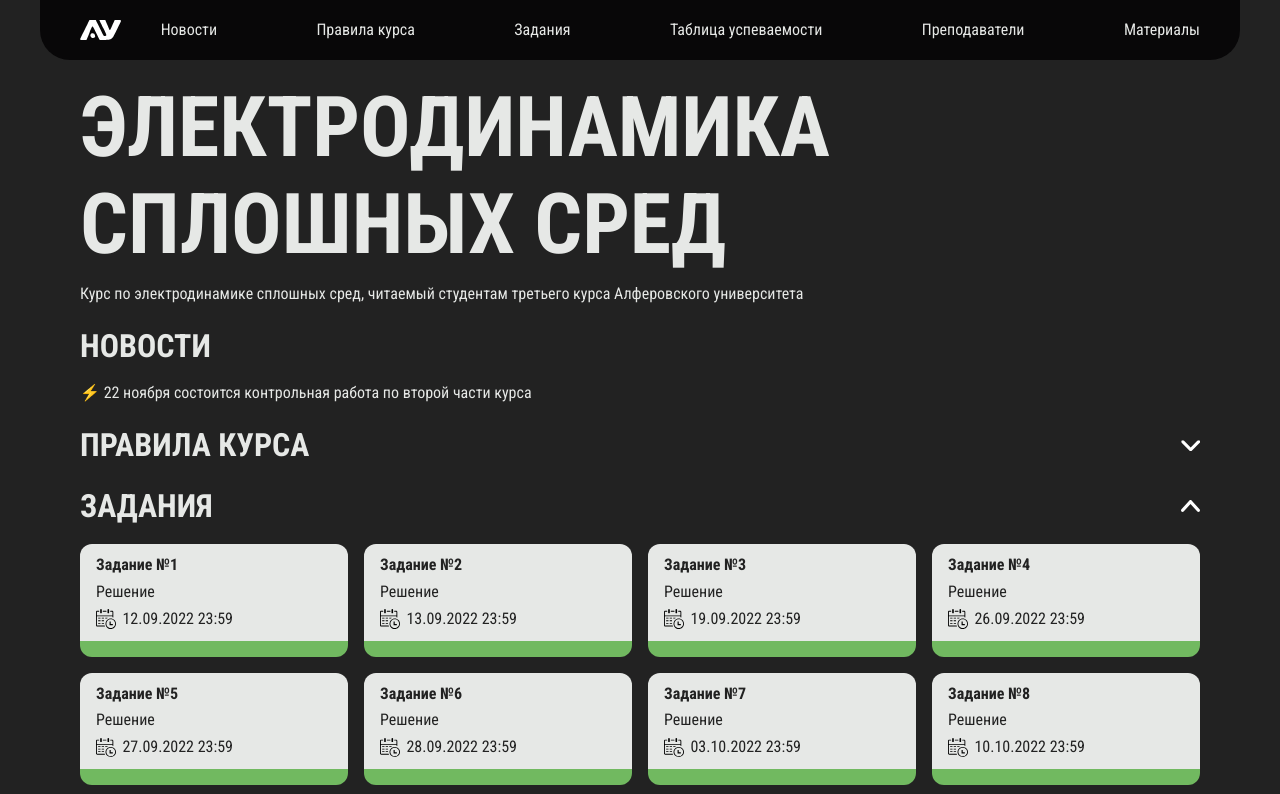
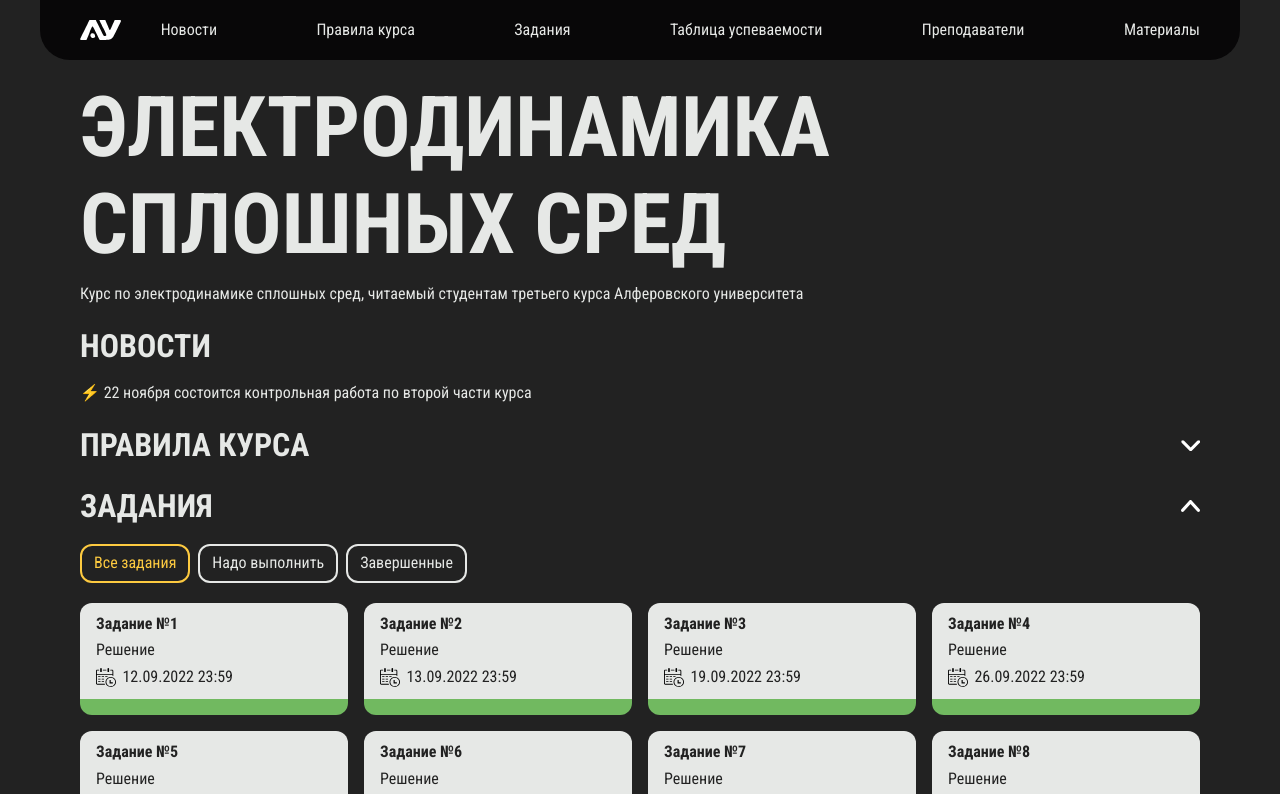
Before and after one commit to leppenen/ed_2022, a Vue app: page / in a window 1280 px wide. Shown: the top 794 px of the page. Built offline with nearby package versions, Linux system fonts and the light colour scheme.

Commit message:
tasks filters

```diff
--- a/src/components/tasks-block.vue
+++ b/src/components/tasks-block.vue
@@ -38,12 +38,17 @@ import solve15 from '@/assets/files/tasks/e15a.pdf'
 import solve16 from '@/assets/files/tasks/e16a.pdf'
 import solve_test1 from '@/assets/files/tasks/test1_sol.pdf'
 import TaskCard from './task-card.vue';
+import { computed, ref } from 'vue';
 
 export interface Task {
   taskName: string
   taskFilePath: string
   deadline: Date
   solutionFilePath: string
+}
+export interface Filter {
+  name: string
+  callback: (task: Task) => boolean
 }
 
 const createDate = (year: number, month: number, day: number, hour?: number, minute?: number) => {
@@ -183,6 +188,26 @@ const tasks: Task[] = [
     solutionFilePath: '',
   },
 ]
+
+const filters: Filter[] = [
+  {
+    name: 'Все задания',
+    callback: () => true
+  },
+  {
+    name: 'Надо выполнить',
+    callback: (task) => task.deadline > new Date()
+  },
+  {
+    name: 'Завершенные',
+    callback: (task) => task.deadline < new Date()
+  },
+]
+
+const activeFilterIndex = ref(0)
+const activeFilter = computed(() => filters[activeFilterIndex.value])
+
+const filteredTasks = computed(() => tasks.filter(activeFilter.value.callback))
 </script>
 
 <template>
@@ -191,9 +216,19 @@ const tasks: Task[] = [
     is-initially-shown
     title='Задания'
   >
+    <div :class='$style.filters'>
+      <button
+        v-for='(filter, index) in filters'
+        :key="index"
+        :class='[$style.filter, activeFilterIndex === index ? $style.activeFilter : undefined]'
+        @click='activeFilterIndex = index'
+      >
+        {{filter.name}}
+      </button>
+    </div>
     <div :class='$style.tasks'>
       <TaskCard
-        v-for="(task, index) in tasks"
+        v-for="(task, index) in filteredTasks"
         :key='index'
         :deadline="task.deadline"
         :solution-file-path='task.solutionFilePath'
@@ -207,7 +242,28 @@ const tasks: Task[] = [
 <style module>
 .tasks {
   display: grid;
+  margin-top: 20px;
   gap: 16px;
-  grid-template-columns: repeat(auto-fit, minmax(268px, 1fr));
+  grid-template-columns: repeat(auto-fill, minmax(268px, 1fr));
+}
+.filters {
+  display: flex;
+  gap: 8px;
+  flex-wrap: wrap;
+}
+.filter {
+  min-width: 40px;
+  padding: 8px 12px;
+  text-align: left;
+  border: 2px solid var(--textPrimary);
+  border-radius: 12px;
+  cursor: pointer;
+}
+.filter:hover {
+  border-color: var(--textSecondary);
+}
+.activeFilter {
+  color: var(--textSecondary);
+  border-color: var(--textSecondary);
 }
 </style>
```
